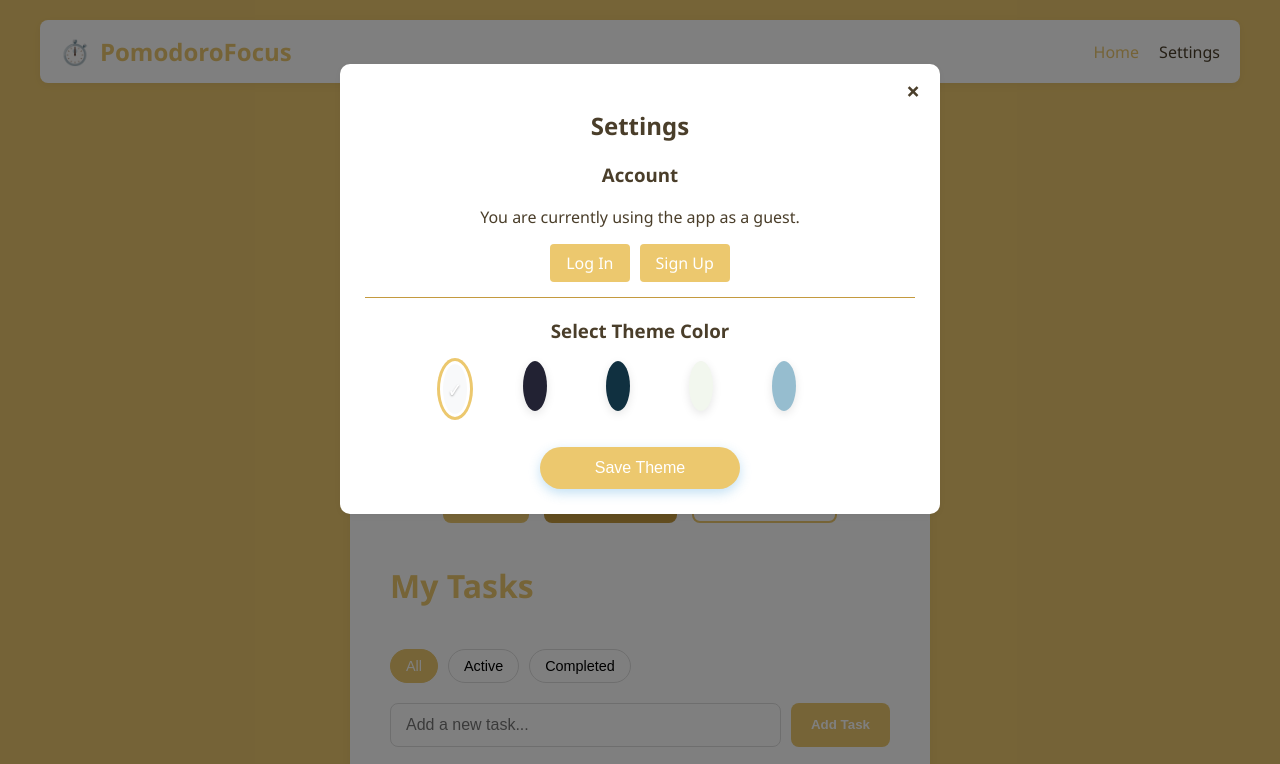
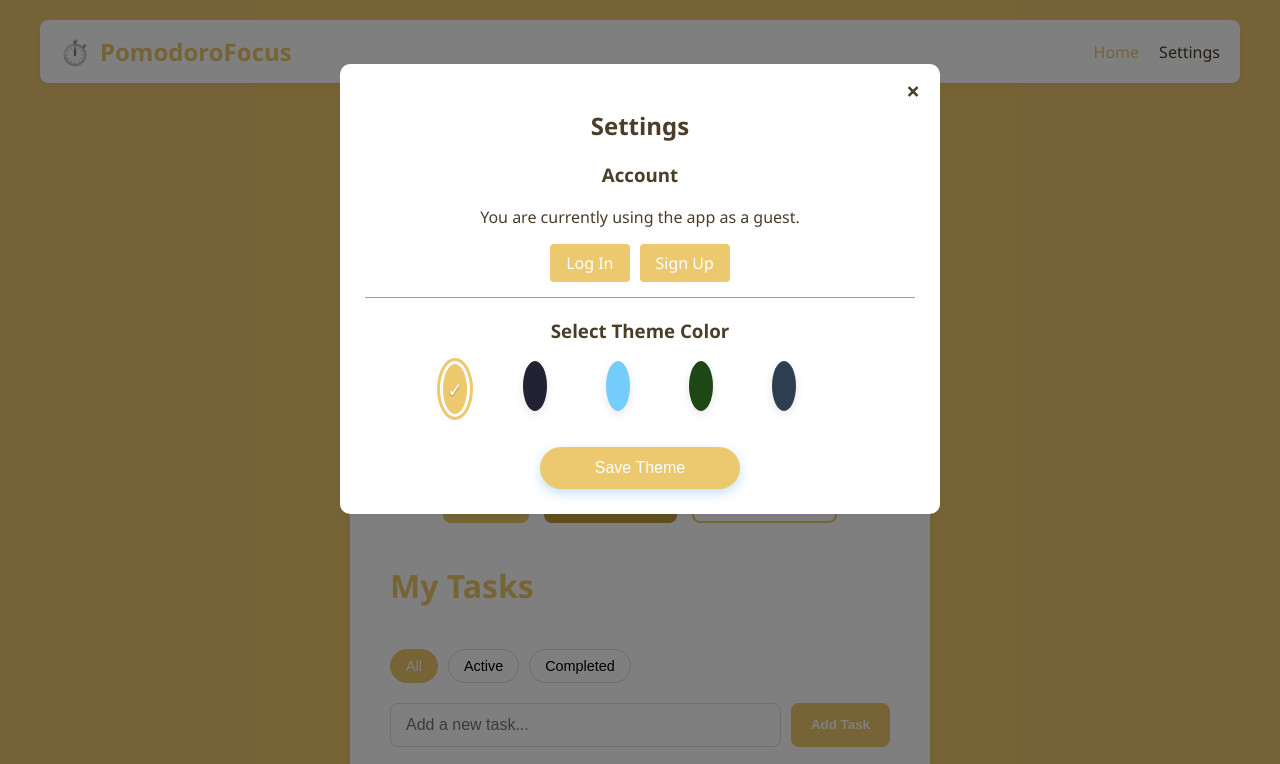
Before and after one commit to niharika-ghormare/web-app, a plain HTML site: page templates/timer.html in a window 1280 px wide. Both pictures are taken after a click on the link "Settings". Shown: the top 764 px of the page. Drawn offline with Linux system fonts and the light colour scheme; no server answers; some icons are missing.

Commit message:
fifth commit

```diff
--- a/templates/timer.html
+++ b/templates/timer.html
@@ -40,11 +40,11 @@
                 <h3>Select Theme Color</h3>
 
                 <div class="color-options">
-                    <div class="color-option selected" data-theme="light" style="background-color: #f8f9fa;"></div>
+                    <div class="color-option selected" data-theme="light" style="background-color: #ecc86e;"></div>
                     <div class="color-option" data-theme="dark" style="background-color: #222233;"></div>
-                    <div class="color-option" data-theme="focus" style="background-color: #103040;"></div>
-                    <div class="color-option" data-theme="nature" style="background-color: #f2f7ee;"></div>
-                    <div class="color-option" data-theme="nature" style="background-color: #96bdcf;"></div>
+                    <div class="color-option" data-theme="focus" style="background-color: #74cdfa;"></div>
+                    <div class="color-option" data-theme="nature" style="background-color: #1d4816;"></div>
+                    <div class="color-option" data-theme="sun" style="background-color: #2c3e50;"></div>
                 </div>
                 <button class="save-button">Save Theme</button>
 
```
Also changed, not shown: templates/journal.html (+4 -4 lines), templates/postreview.html (+4 -4 lines), templates/statistics.html (+4 -4 lines).
